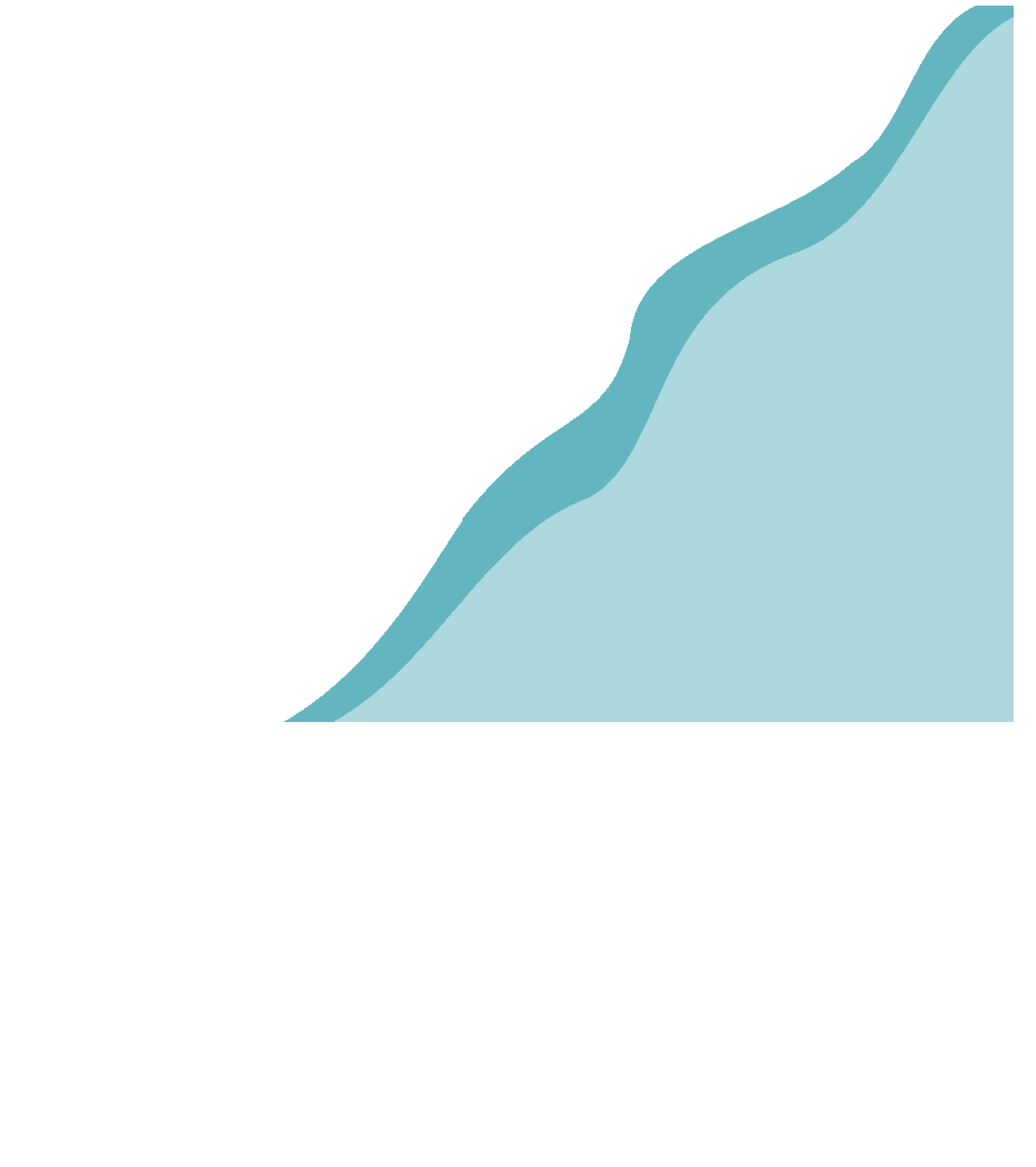
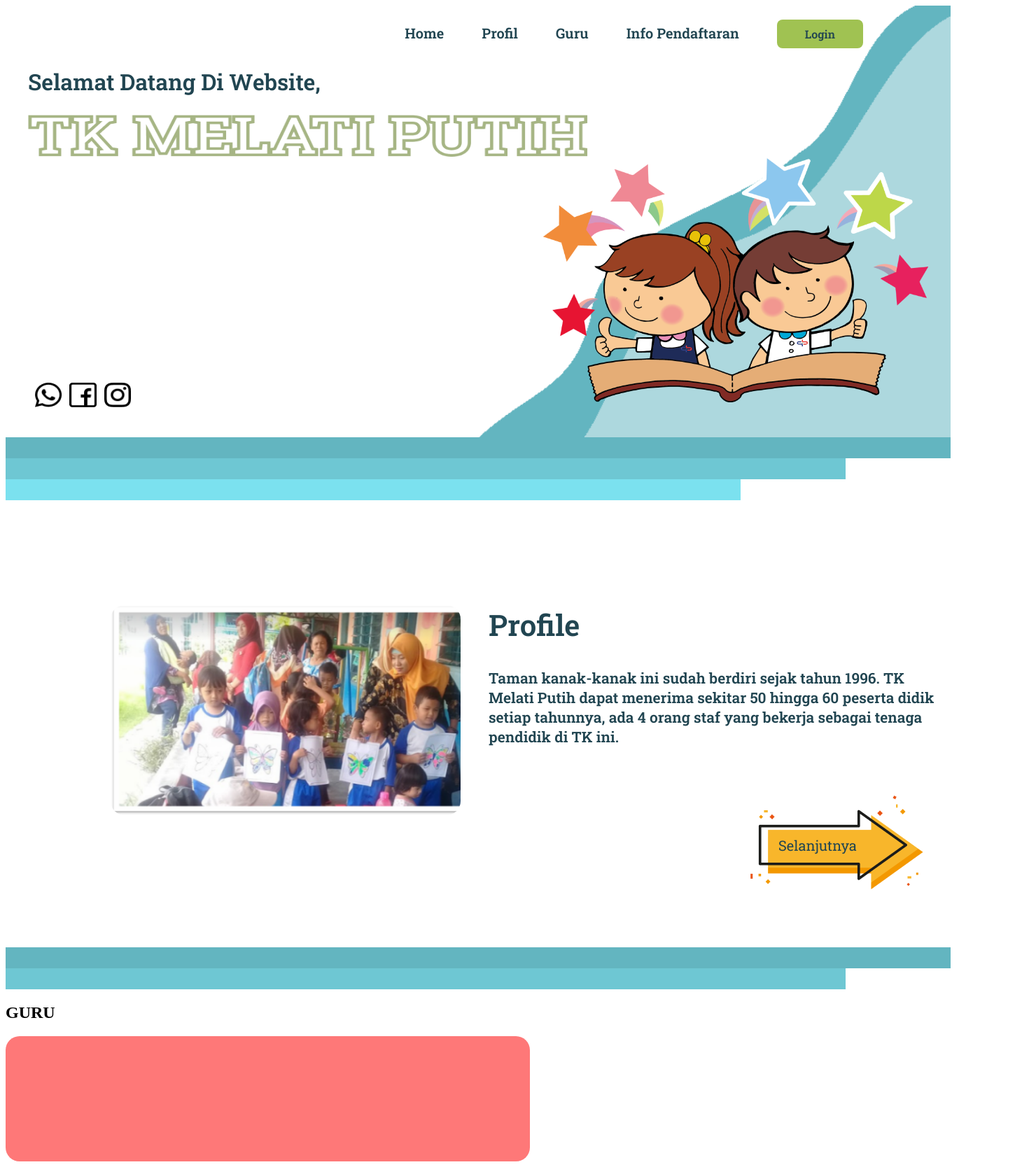
Before and after one commit to ardimanalu15/Project-PTI, a CodeIgniter app: page /tubespti/ in a window 1480 px wide. Shown: the whole page at 70% size. Before the commit the page ends 1032 px from the top, so only its background shows below. Run offline with CodeIgniter, Linux system fonts and the light colour scheme.

Commit message:
landingpage

```diff
--- a/Projectpti/application/views/home/landingpage.php
+++ b/Projectpti/application/views/home/landingpage.php
@@ -5,11 +5,104 @@
     <meta charset="UTF-8">
     <meta http-equiv="X-UA-Compatible" content="IE=edge">
     <meta name="viewport" content="width=device-width, initial-scale=1.0">
-    <title>Document</title>
+    <title>Halaman Utama</title>
+    <link rel="stylesheet" href="css/landingpage.css">
 </head>
 
 <body>
-    <img src="img/landingpage1.png" alt="background">
+    <div class="halaman-utama">
+
+        <div class="navbar">
+            <div class="brand"> </div>
+            <ul class="nav-link">
+                <li> <a href="#" class="navbar-link"> Home </a></li>
+                <li> <a href="#" class="navbar-link"> Profil </a></li>
+                <li> <a href="#" class="navbar-link"> Guru </a></li>
+                <li> <a href="#" class="navbar-link">Info Pendaftaran </a></li>
+                <li> <a href="#" class="butt" type="button">Login</a>
+            </ul>
+        </div>
+        <!--Header -->
+        <section class="main">
+            <div class="container">
+                <div class="main-content">
+                    <div class="text">
+                        <h1> Selamat Datang Di Website, <br /></h1>
+                        <img src="img/TK.png" alt="gambar tk">
+                    </div>
+                </div>
+                <div class="banner">
+                    <img src="img/landingpage2.png" alt="gambar2">
+                </div>
+                <div class="sosmet">
+                    <div class="wa">
+                        <a href="#"><img src="img/wa.png" alt="whatshap"></a>
+                    </div>
+                    <div class="fb">
+                        <a href="#"><img src="img/fb.png" alt="facebook"></a>
+                    </div>
+                    <div class="ig">
+                        <a href="#"><img src="img/ig.png" alt="instagram"></a>
+                    </div>
+
+                </div>
+            </div>
+        </section>
+        <!-- akhir Header -->
+
+
+
+        <!-- akhir isi -->
+        <section class="content">
+            <div class="contain">
+                <div class="batang"></div>
+                <div class="batang2"></div>
+                <div class="batang3"></div>
+                <div class="retangle">
+                </div>
+                <div class="title">
+                    <dir class="text">
+                        <h1 class="profile">Profile</h1>
+                        <h3 class="intro">Taman kanak-kanak ini sudah berdiri sejak
+                            tahun 1996.
+                            TK Melati Putih dapat menerima
+                            sekitar 50 hingga 60 peserta didik setiap tahunnya,
+                            ada 4 orang staf yang bekerja sebagai tenaga
+                            pendidik di TK ini.
+                        </h3>
+                    </dir>
+                </div>
+                <div class="lanjutprofile">
+                    <a href="#"><img src="img/Group131.png" alt="tombol"></a>
+                </div>
+            </div>
+        </section>
+        <!-- akhir isi -->
+
+        <!-- profile guru -->
+        <section class="guru">
+            <div class="contenguru">
+                <div class="batang4"></div>
+                <div class="batang5"></div>
+                <div class="batang6"></div>
+                <div class="isiguru">
+                    <div class="isigurukiri">
+                        <h1> GURU</h1>
+                        <div class="contenguruu">
+                            <div class="text-1">
+                            </div>
+                        </div>
+                    </div>
+                    <div class="isigurukanan">
+
+                    </div>
+                </div>
+            </div>
+
+        </section>
+        <!-- akhir guru -->
+
+    </div>
 </body>
 
 </html>
--- /dev/null
+++ b/Projectpti/css/landingpage.css
@@ -0,0 +1,222 @@
+@import url("https://fonts.googleapis.com/css2?family=Roboto+Slab:wght@600&display=swap");
+.halaman-utama {
+	box-sizing: content-box;
+	margin: 0;
+	padding: 0;
+}
+.halaman-utama .navbar {
+	display: flex;
+	justify-content: space-between;
+	align-items: center;
+	position: fixed;
+	width: 1350px;
+	padding: 10px 0px;
+	color: #ffff;
+}
+.halaman-utama .navbar .brand {
+	font-family: "Roboto", sans-serif;
+	font-weight: bold;
+	font-size: 25px;
+	text-decoration: none;
+	cursor: pointer;
+}
+
+.halaman-utama .navbar .nav-link {
+	list-style: none;
+	margin-right: 100px;
+}
+.halaman-utama .navbar .nav-link li {
+	display: inline-block;
+	padding: 0px 25px;
+}
+.halaman-utama .navbar .nav-link li .navbar-link {
+	font-family: "Roboto Slab", serif;
+	font-weight: 500px;
+	font-size: 20px;
+	text-decoration: none;
+	color: rgba(33, 69, 81, 1);
+}
+.halaman-utama .navbar .nav-link li .butt {
+	color: rgba(33, 69, 81, 1);
+	background: rgba(160, 194, 82, 1);
+	padding: 10px 40px;
+	text-decoration: none;
+	border-radius: 0.5em;
+	font-family: "Roboto Slab", serif;
+}
+.halaman-utama .navbar .nav-link li .navbar-link:hover::after {
+	content: "";
+	display: block;
+	border-bottom: 3px solid blue;
+	width: 30px;
+	margin: auto;
+	padding-bottom: 5px;
+	margin-bottom: -10px;
+}
+
+.halaman-utama .main {
+	width: 1350px;
+	background: url("../img/landingpage1.png");
+	background-size: cover;
+	position: relative;
+	z-index: -1;
+}
+.halaman-utama .main .container {
+	padding: 3rem 2rem;
+}
+.halaman-utama .main img {
+	position: relative;
+}
+.halaman-utama .main .container .main-content {
+	display: flex;
+}
+.halaman-utama .main .container .main-content .text {
+	padding-top: 12px;
+}
+.halaman-utama .main .container .main-content .text img {
+	height: 60px;
+	width: 800px;
+	margin-bottom: -20px;
+}
+
+.halaman-utama .main .container .main-content .text h1 {
+	color: rgba(33, 69, 81, 1);
+	font-size: 32px;
+	font-family: "Roboto Slab", serif;
+}
+.halaman-utama .main .container .banner {
+	margin-top: 10px;
+	margin-left: 0px;
+	float: right;
+}
+.halaman-utama .main .container .banner img {
+	width: 550px;
+}
+.halaman-utama .main .container .sosmet {
+	margin-top: 330px;
+	display: flex;
+}
+.halaman-utama .main .container .sosmet img {
+	height: 35px;
+	left: 10px;
+	top: 9px;
+	width: 39px;
+}
+.halaman-utama .main .container .sosmet .fb {
+	margin-left: 10px;
+}
+.halaman-utama .main .container .sosmet .ig {
+	margin-left: 10px;
+}
+.halaman-utama .content {
+	height: 1024;
+	width: 1350px;
+}
+.halaman-utama .content .contain {
+	height: 1024;
+	width: 1350px;
+}
+.halaman-utama .content .contain .batang {
+	background-color: var(--fountain-blue);
+	height: 30px;
+	width: 1350px;
+}
+:root {
+	--fountain-blue: rgba(99, 181, 192, 1);
+}
+.halaman-utama .content .contain .batang2 {
+	background-color: var(--viking);
+	height: 30px;
+	width: 1200px;
+}
+:root {
+	--viking: rgba(110, 199, 211, 1);
+}
+
+.halaman-utama .content .contain .batang3 {
+	background-color: var(--spray);
+	height: 30px;
+	width: 1050px;
+}
+:root {
+	--spray: rgba(123, 225, 239, 1);
+}
+
+.halaman-utama .content .contain .retangle {
+	height: 300px;
+	width: 500px;
+	background: url("../img/tkm.png");
+	background-size: cover;
+	border-radius: 20px;
+	margin-top: 150px;
+	margin-left: 150px;
+	margin-bottom: 100px;
+	position: relative;
+	z-index: -1;
+}
+.halaman-utama .content .contain .retangle:hover {
+}
+
+.halaman-utama .content .contain .title {
+	margin-top: -400px;
+	margin-left: 650px;
+	color: rgba(33, 69, 81, 1);
+	font-family: "Roboto Slab", serif;
+	position: relative;
+}
+.halaman-utama .content .contain .title .profile {
+	font-size: 42px;
+}
+.halaman-utama .content .contain .title .intro {
+	font-size: 21px;
+}
+.halaman-utama .content .contain .lanjutprofile {
+	margin-left: 1050px;
+}
+
+.halaman-utama .guru {
+	height: 1024;
+	width: 1350px;
+}
+.halaman-utama .guru .contenguru {
+	height: 1024;
+	width: 1350px;
+}
+
+.halaman-utama .guru .contenguru .batang4 {
+	background-color: var(--fountain-blue);
+	height: 30px;
+	width: 1350px;
+	border-top: 900px;
+}
+:root {
+	--fountain-blue: rgba(99, 181, 192, 1);
+}
+
+.halaman-utama .guru .contenguru .batang5 {
+	background-color: var(--viking);
+	height: 30px;
+	width: 1200px;
+}
+:root {
+	--viking: rgba(110, 199, 211, 1);
+}
+
+halaman-utama .guru .contenguru .batang6 {
+	background-color: var(--spray);
+	height: 30px;
+	width: 1093px;
+}
+:root {
+	--spray: rgba(123, 225, 239, 1);
+}
+
+.halaman-utama .guru .contenguru .contenguruu {
+	background-color: var(--bittersweet);
+	border-radius: 20px;
+	height: 179px;
+	width: 749px;
+}
+:root {
+	--bittersweet: rgba(254, 120, 120, 1);
+}
```
Also changed, not shown: Projectpti/img/Group 119.png (added), Projectpti/img/Group131.png (added), Projectpti/img/TK.png (added), Projectpti/img/fb.png (added), Projectpti/img/ig.png (added), Projectpti/img/landingpage2.png (added), Projectpti/img/tkm.png (added), Projectpti/img/wa.png (added).
